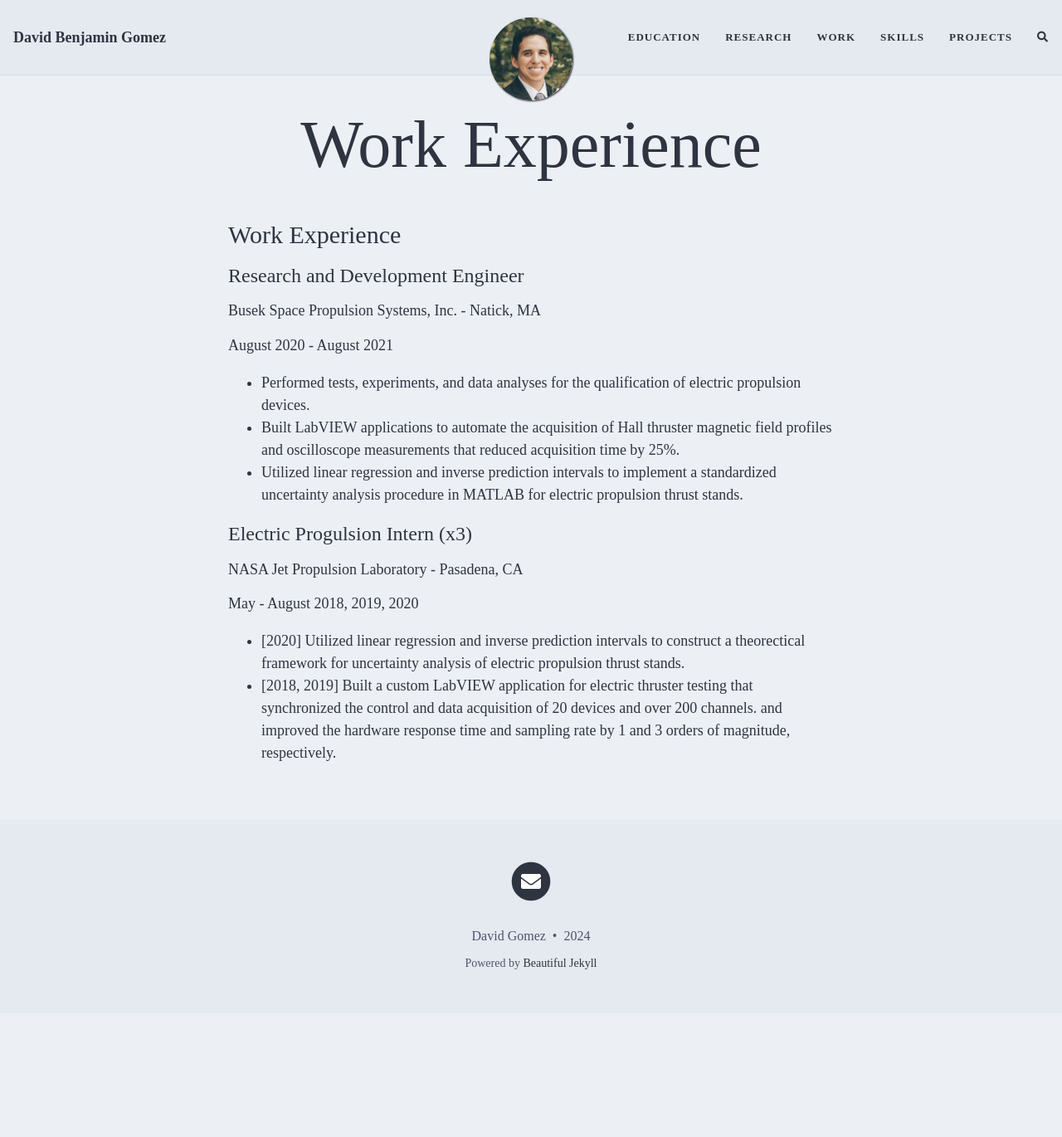
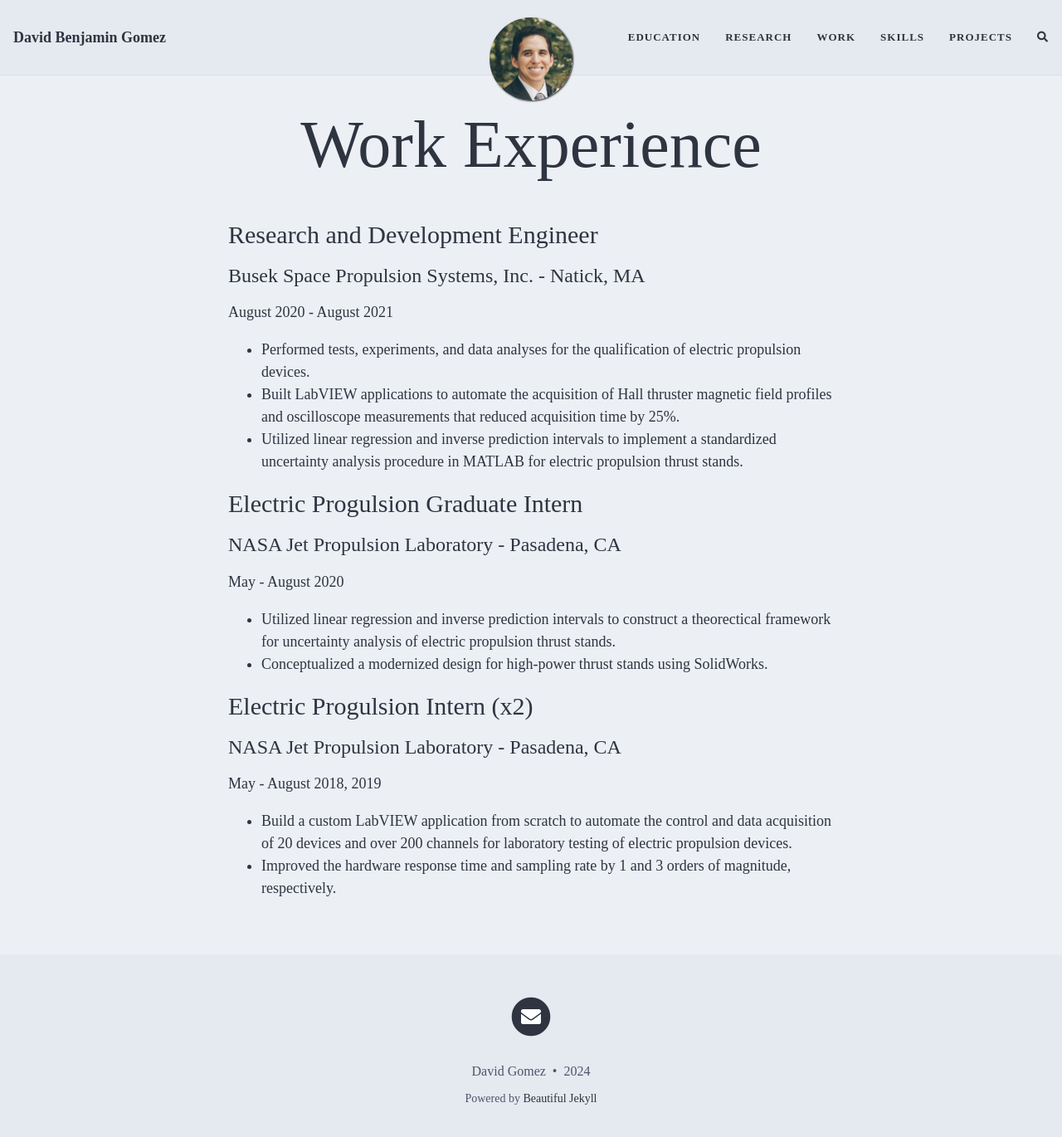
Before and after one commit to dbgomez94/dbgomez94.github.io, a Jekyll site: the page built from pages/work.md, in a window 1280 px wide and 1384 px high. Shown: the top 1370 px of the window at 83% size. Built offline with Jekyll 4.4.1, drawn with Linux system fonts in a browser that asks for light colours; nearby versions of some CDN libraries; comment, search, counter and statistics services are not loaded.

```diff
--- a/pages/work.md
+++ b/pages/work.md
@@ -3,17 +3,21 @@
 title: Work Experience
 ---
 
-## Work Experience
-
-### Research and Development Engineer
-#### Busek Space Propulsion Systems, Inc. - Natick, MA
+## Research and Development Engineer
+### Busek Space Propulsion Systems, Inc. - Natick, MA
 August 2020 - August 2021
 - Performed tests, experiments, and data analyses for the qualification of electric propulsion devices.
 - Built LabVIEW applications to automate the acquisition of Hall thruster magnetic field profiles and oscilloscope measurements that reduced acquisition time by 25%.
 - Utilized linear regression and inverse prediction intervals to implement a standardized uncertainty analysis procedure in MATLAB for electric propulsion thrust stands.
 
-### Electric Progulsion Intern (x3)
-#### NASA Jet Propulsion Laboratory - Pasadena, CA
-May - August 2018, 2019, 2020
-- [2020] Utilized linear regression and inverse prediction intervals to construct a theorectical framework for uncertainty analysis of  electric propulsion thrust stands.
-- [2018, 2019] Built a custom LabVIEW application for electric thruster testing that synchronized the control and data acquisition of 20 devices and over 200 channels. and improved the hardware response time and sampling rate by 1 and 3 orders of magnitude, respectively.
+## Electric Progulsion Graduate Intern
+### NASA Jet Propulsion Laboratory - Pasadena, CA
+May - August 2020
+- Utilized linear regression and inverse prediction intervals to construct a theorectical framework for uncertainty analysis of electric propulsion thrust stands.
+- Conceptualized a modernized design for high-power thrust stands using SolidWorks.
+
+## Electric Progulsion Intern (x2)
+### NASA Jet Propulsion Laboratory - Pasadena, CA
+May - August 2018, 2019
+- Build a custom LabVIEW application from scratch to automate the control and data acquisition of 20 devices and over 200 channels for laboratory testing of electric propulsion devices.
+- Improved the hardware response time and sampling rate by 1 and 3 orders of magnitude, respectively.
```
